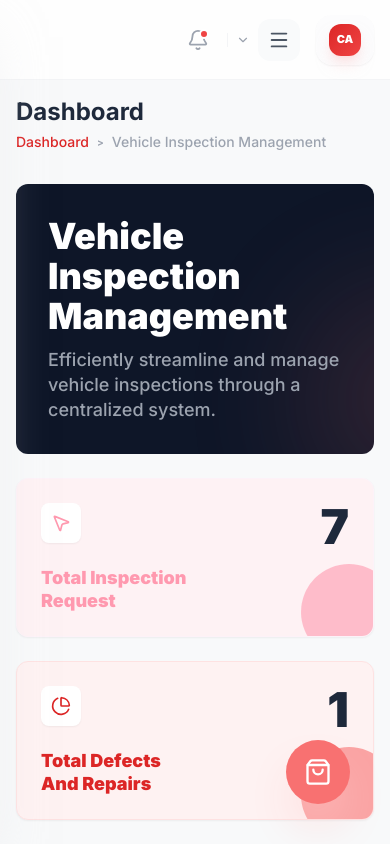
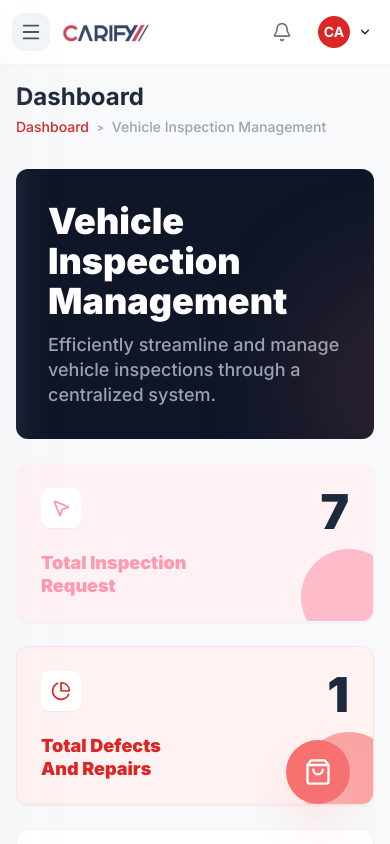
Before and after one commit to kamalsharmaji/Carify, a React (Vite) app: page /dashboard/inspection in a window 390 px wide. Both pictures are taken after a click on the button "Login". Built offline with nearby package versions, Linux system fonts and the light colour scheme.

Commit message:
navbar sidebar mobile responsive fix

```diff
--- a/src/components/Navbar.tsx
+++ b/src/components/Navbar.tsx
@@ -1,13 +1,180 @@
+// import { useState } from "react";
+// import {
+//   Bell,
+//   ChevronDown,
+//   User,
+//   LogOut,
+//   Check,
+//   Pencil,
+//   Eye,
+//   Trash2,
+//   Menu,
+//   Search
+// } from "lucide-react";
+// import { useNavigate } from "react-router-dom";
+
+// interface NavbarProps {
+//   onMenuClick: () => void;
+// }
+
+// export default function Navbar({ onMenuClick }: NavbarProps) {
+//   const navigate = useNavigate();
+//   const [activeDropdown, setActiveDropdown] = useState<string | null>(null);
+
+//   const toggleDropdown = (name: string) => {
+//     setActiveDropdown(activeDropdown === name ? null : name);
+//   };
+
+//   const handleLogout = () => {
+//     localStorage.removeItem("user");
+//     localStorage.removeItem("accessToken");
+//     navigate("/login");
+//   };
+
+//   return (
+//     <header className="h-20 bg-white/80 backdrop-blur-md border-b border-gray-100 flex items-center justify-between px-4 md:px-8 sticky top-0 z-40 transition-all duration-300">
+
+// <div className="relative"></div>
+//       <div className="flex items-center gap-2 md:gap-5">
+//         <div className="flex items-center gap-3">
+//           <button
+//           onClick={onMenuClick}
+//           className="lg:hidden p-2.5 bg-gray-50 text-gray-600 rounded-xl hover:bg-gray-100 transition-all active:scale-95"
+//         >
+//           <Menu size={22} />
+//         </button>
+
+//   <img
+//     src="/images/carifypdi_logo1.jpeg.png"
+//     className="h-8 sm:h-9 md:h-10 w-auto object-contain flex-shrink-0 lg:hidden"
+
+//   />
+
+
+
+
+
+//         </div>
+//         <div className="hidden md:flex relative group">
+//           <Search className="absolute left-3 top-1/2 -translate-y-1/2 text-gray-400" size={18} />
+//           <input
+//             type="text"
+//             placeholder="Search dashboard..."
+//             className="pl-10 pr-4 py-2 bg-gray-50 border-none rounded-2xl text-sm font-medium focus:ring-2 focus:ring-red-600/20 w-48 lg:w-64 transition-all"
+//           />
+//         </div>
+
+//         <button className="p-2.5 text-gray-400 hover:text-red-600 hover:bg-red-50/50 rounded-2xl transition-all relative group">
+//           <Bell size={22} className="group-hover:shake" />
+//           <span className="absolute top-2.5 right-2.5 w-2.5 h-2.5 bg-red-500 rounded-full border-2 border-white"></span>
+//         </button>
+
+
+
+//         {/* User Dropdown */}
+//         <div className="relative pl-2 md:pl-5 border-l border-gray-100">
+//           <div
+//             onClick={() => toggleDropdown('user')}
+//             className="flex items-center gap-3 cursor-pointer group"
+//           >
+
+//             <div className="hidden lg:block">
+//               <p className="text-sm font-black text-gray-800 leading-tight">Administrator</p>
+//               <p className="text-[10px] font-bold text-red-600 uppercase tracking-widest">Online</p>
+//             </div>
+//             <ChevronDown size={14} className={`text-gray-400 transition-transform duration-300 ${activeDropdown === 'user' ? 'rotate-180' : ''}`} />
+//           </div>
+
+//           {activeDropdown === 'user' && (
+//             <div className="absolute top-full left-0 mt-3 w-72 bg-white rounded-3xl shadow-2xl border border-gray-100 p-3 animate-in fade-in slide-in-from-top-4 duration-300 z-50">
+//               <div className="p-3 bg-red-50/50 rounded-2xl flex items-center justify-between mb-2">
+//                 <div className="flex items-center gap-3">
+//                   <div className="w-8 h-8 bg-white rounded-xl flex items-center justify-center text-red-600 shadow-sm">
+//                     <Check size={18} />
+//                   </div>
+//                   <div>
+//                     <p className="text-sm font-black text-gray-800">Carify</p>
+//                     <p className="text-[10px] font-bold text-gray-400 uppercase tracking-widest">Active Workspace</p>
+//                   </div>
+//                 </div>
+//                 <button className="p-2 hover:bg-white rounded-xl text-gray-400 transition-all">
+//                   <Pencil size={14} />
+//                 </button>
+//               </div>
+
+//               <div className="space-y-1">
+//                 {['The Achievers', 'The Chiefs'].map((item) => (
+//                   <div key={item} className="p-3 rounded-2xl hover:bg-gray-50 cursor-pointer flex items-center justify-between group transition-all">
+//                     <span className="text-sm font-bold text-gray-600 group-hover:text-gray-900">{item}</span>
+//                     <span className="text-[10px] font-black text-gray-300 group-hover:text-red-600">SWITCH</span>
+//                   </div>
+//                 ))}
+//               </div>
+
+//               <div className="h-px bg-gray-50 my-3"></div>
+
+//               <div className="grid grid-cols-2 gap-2">
+//                 <button className="flex items-center justify-center gap-2 py-2.5 rounded-xl text-xs font-bold text-gray-600 hover:bg-gray-50 transition-all">
+//                   <Eye size={14} /> View
+//                 </button>
+//                 <button className="flex items-center justify-center gap-2 py-2.5 rounded-xl text-xs font-bold text-red-500 hover:bg-red-50 transition-all">
+//                   <Trash2 size={14} /> Remove
+//                 </button>
+//               </div>
+//             </div>
+//           )}
+//         </div>
+
+
+//         <div className="flex items-center gap-4">
+
+
+//         {/* Workspace Selector (Mobile Hidden labels) */}
+
+//           <div
+//             onClick={() => toggleDropdown('workspace')}
+//             className="flex items-center gap-2.5 px-3 py-2 bg-gray-50/50 hover:bg-white border border-transparent hover:border-gray-200 rounded-2xl cursor-pointer transition-all duration-300 group shadow-sm hover:shadow-md"
+//           >
+//             <div className="w-8 h-8 bg-gradient-to-br from-red-600 to-red-500 rounded-xl flex items-center justify-center text-[11px] text-white font-black shadow-lg shadow-red-200/50">
+//               CA
+//             </div>
+//             <div className="hidden sm:block">
+//               <span className="text-sm font-bold text-gray-800">Carify</span>
+//               <ChevronDown size={14} className={`inline-ml-1.5 text-gray-400 transition-transform duration-300 ${activeDropdown === 'workspace' ? 'rotate-180' : ''}`} />
+//             </div>
+//           </div>
+
+//           {activeDropdown === 'workspace' && (
+//             <div className="absolute top-full right-0 mt-3 w-56 bg-white rounded-3xl shadow-2xl border border-gray-100 p-2 animate-in fade-in slide-in-from-top-4 duration-300 z-50">
+//               <div className="p-4 border-b border-gray-50 mb-1">
+//                 <p className="text-xs font-bold text-gray-400 uppercase tracking-widest">Signed in as</p>
+//                 <p className="text-sm font-black text-gray-800 truncate">admin@carify.com</p>
+//               </div>
+//               <button className="w-full flex items-center gap-3 px-4 py-3 text-sm font-bold text-gray-700 hover:bg-gray-50 rounded-2xl transition-all">
+//                 <User size={18} className="text-gray-400" /> My Profile
+//               </button>
+//               <button
+//                 onClick={handleLogout}
+//                 className="w-full flex items-center gap-3 px-4 py-3 text-sm font-bold text-red-500 hover:bg-red-50 rounded-2xl transition-all mt-1"
+//               >
+//                 <LogOut size={18} /> Logout
+//               </button>
+//             </div>
+//           )}
+
+
+//       </div>
+//       </div>
+//     </header>
+//   );
+// }
+
 import { useState } from "react";
 import {
   Bell,
   ChevronDown,
   User,
   LogOut,
-  Check,
-  Pencil,
-  Eye,
-  Trash2,
   Menu,
   Search
 } from "lucide-react";
@@ -32,122 +199,68 @@ export default function Navbar({ onMenuClick }: NavbarProps) {
   };
 
   return (
-    <header className="h-20 bg-white/80 backdrop-blur-md border-b border-gray-100 flex items-center justify-between px-4 md:px-8 sticky top-0 z-40 transition-all duration-300">
+    <header className="sticky top-0 z-40 w-full bg-white border-b border-gray-100">
+      <div className="h-16 flex items-center justify-between px-3 sm:px-4 md:px-6">
 
-<div className="relative"></div>
-      <div className="flex items-center gap-2 md:gap-5">
-        <div className="hidden md:flex relative group">
-          <Search className="absolute left-3 top-1/2 -translate-y-1/2 text-gray-400" size={18} />
-          <input
-            type="text"
-            placeholder="Search dashboard..."
-            className="pl-10 pr-4 py-2 bg-gray-50 border-none rounded-2xl text-sm font-medium focus:ring-2 focus:ring-red-600/20 w-48 lg:w-64 transition-all"
-          />
-        </div>
-
-        <button className="p-2.5 text-gray-400 hover:text-red-600 hover:bg-red-50/50 rounded-2xl transition-all relative group">
-          <Bell size={22} className="group-hover:shake" />
-          <span className="absolute top-2.5 right-2.5 w-2.5 h-2.5 bg-red-500 rounded-full border-2 border-white"></span>
-        </button>
-
-
-
-        {/* User Dropdown */}
-        <div className="relative pl-2 md:pl-5 border-l border-gray-100">
-          <div
-            onClick={() => toggleDropdown('user')}
-            className="flex items-center gap-3 cursor-pointer group"
-          >
-
-            <div className="hidden lg:block">
-              <p className="text-sm font-black text-gray-800 leading-tight">Administrator</p>
-              <p className="text-[10px] font-bold text-red-600 uppercase tracking-widest">Online</p>
-            </div>
-            <ChevronDown size={14} className={`text-gray-400 transition-transform duration-300 ${activeDropdown === 'user' ? 'rotate-180' : ''}`} />
-          </div>
-
-          {activeDropdown === 'user' && (
-            <div className="absolute top-full left-0 mt-3 w-72 bg-white rounded-3xl shadow-2xl border border-gray-100 p-3 animate-in fade-in slide-in-from-top-4 duration-300 z-50">
-              <div className="p-3 bg-red-50/50 rounded-2xl flex items-center justify-between mb-2">
-                <div className="flex items-center gap-3">
-                  <div className="w-8 h-8 bg-white rounded-xl flex items-center justify-center text-red-600 shadow-sm">
-                    <Check size={18} />
-                  </div>
-                  <div>
-                    <p className="text-sm font-black text-gray-800">Carify</p>
-                    <p className="text-[10px] font-bold text-gray-400 uppercase tracking-widest">Active Workspace</p>
-                  </div>
-                </div>
-                <button className="p-2 hover:bg-white rounded-xl text-gray-400 transition-all">
-                  <Pencil size={14} />
-                </button>
-              </div>
-
-              <div className="space-y-1">
-                {['The Achievers', 'The Chiefs'].map((item) => (
-                  <div key={item} className="p-3 rounded-2xl hover:bg-gray-50 cursor-pointer flex items-center justify-between group transition-all">
-                    <span className="text-sm font-bold text-gray-600 group-hover:text-gray-900">{item}</span>
-                    <span className="text-[10px] font-black text-gray-300 group-hover:text-red-600">SWITCH</span>
-                  </div>
-                ))}
-              </div>
-
-              <div className="h-px bg-gray-50 my-3"></div>
-
-              <div className="grid grid-cols-2 gap-2">
-                <button className="flex items-center justify-center gap-2 py-2.5 rounded-xl text-xs font-bold text-gray-600 hover:bg-gray-50 transition-all">
-                  <Eye size={14} /> View
-                </button>
-                <button className="flex items-center justify-center gap-2 py-2.5 rounded-xl text-xs font-bold text-red-500 hover:bg-red-50 transition-all">
-                  <Trash2 size={14} /> Remove
-                </button>
-              </div>
-            </div>
-          )}
-        </div>
-
-
-        <div className="flex items-center gap-4">
+        {/* LEFT SIDE */}
+        <div className="flex items-center gap-2">
           <button
             onClick={onMenuClick}
-          className="lg:hidden p-2.5 bg-gray-50 text-gray-600 rounded-xl hover:bg-gray-100 transition-all active:scale-95"
+            className="lg:hidden p-2 rounded-xl bg-gray-100 text-gray-600"
           >
             <Menu size={22} />
           </button>
 
-        {/* Workspace Selector (Mobile Hidden labels) */}
+          {/* MOBILE LOGO */}
+          <img
+            src="/images/carifypdi_logo1.jpeg.png"
+            alt="Carify"
+            className="h-8 sm:h-9 w-auto object-contain lg:hidden"
+          />
+        </div>
 
-          <div
-            onClick={() => toggleDropdown('workspace')}
-            className="flex items-center gap-2.5 px-3 py-2 bg-gray-50/50 hover:bg-white border border-transparent hover:border-gray-200 rounded-2xl cursor-pointer transition-all duration-300 group shadow-sm hover:shadow-md"
+        {/* SEARCH DESKTOP ONLY */}
+        <div className="hidden md:flex relative">
+          <Search size={18} className="absolute left-3 top-1/2 -translate-y-1/2 text-gray-400" />
+          <input
+            placeholder="Search..."
+            className="pl-9 pr-3 py-1.5 rounded-xl bg-gray-100 text-sm outline-none focus:ring-2 focus:ring-red-500/20"
+          />
+        </div>
+
+        {/* RIGHT SIDE */}
+        <div className="flex items-center gap-3 relative">
+
+          <button className="p-2 rounded-xl text-gray-500 hover:bg-gray-100">
+            <Bell size={20} />
+          </button>
+
+          {/* USER */}
+          <div className="relative">
+            <button
+              onClick={() => toggleDropdown("user")}
+              className="flex items-center gap-2 p-1.5 rounded-xl hover:bg-gray-100"
             >
-            <div className="w-8 h-8 bg-gradient-to-br from-red-600 to-red-500 rounded-xl flex items-center justify-center text-[11px] text-white font-black shadow-lg shadow-red-200/50">
+              <div className="h-8 w-8 rounded-full bg-red-600 text-white flex items-center justify-center text-sm font-bold">
                 CA
               </div>
-            <div className="hidden sm:block">
-              <span className="text-sm font-bold text-gray-800">Carify</span>
-              <ChevronDown size={14} className={`inline-ml-1.5 text-gray-400 transition-transform duration-300 ${activeDropdown === 'workspace' ? 'rotate-180' : ''}`} />
-            </div>
-          </div>
+              <ChevronDown size={14} />
+            </button>
 
-          {activeDropdown === 'workspace' && (
-            <div className="absolute top-full right-0 mt-3 w-56 bg-white rounded-3xl shadow-2xl border border-gray-100 p-2 animate-in fade-in slide-in-from-top-4 duration-300 z-50">
-              <div className="p-4 border-b border-gray-50 mb-1">
-                <p className="text-xs font-bold text-gray-400 uppercase tracking-widest">Signed in as</p>
-                <p className="text-sm font-black text-gray-800 truncate">admin@carify.com</p>
-              </div>
-              <button className="w-full flex items-center gap-3 px-4 py-3 text-sm font-bold text-gray-700 hover:bg-gray-50 rounded-2xl transition-all">
-                <User size={18} className="text-gray-400" /> My Profile
+            {activeDropdown === "user" && (
+              <div className="absolute right-0 mt-2 w-44 bg-white border rounded-xl shadow-xl overflow-hidden">
+                <button className="w-full px-4 py-2 text-sm hover:bg-gray-50 flex items-center gap-2">
+                  <User size={16} /> Profile
                 </button>
                 <button
                   onClick={handleLogout}
-                className="w-full flex items-center gap-3 px-4 py-3 text-sm font-bold text-red-500 hover:bg-red-50 rounded-2xl transition-all mt-1"
+                  className="w-full px-4 py-2 text-sm hover:bg-red-50 text-red-600 flex items-center gap-2"
                 >
-                <LogOut size={18} /> Logout
+                  <LogOut size={16} /> Logout
                 </button>
               </div>
             )}
-
+          </div>
 
         </div>
       </div>
```
Also changed, not shown: src/components/Sidebar.tsx (+10 -6 lines). Lines whose indentation alone changed are shown as unchanged.
